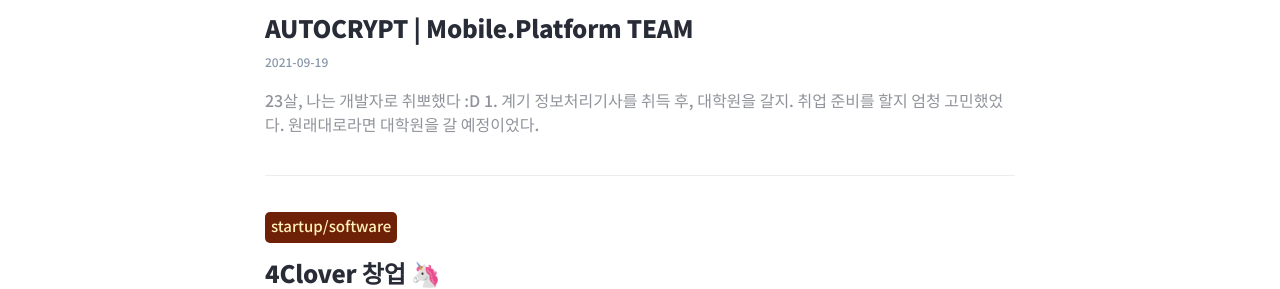
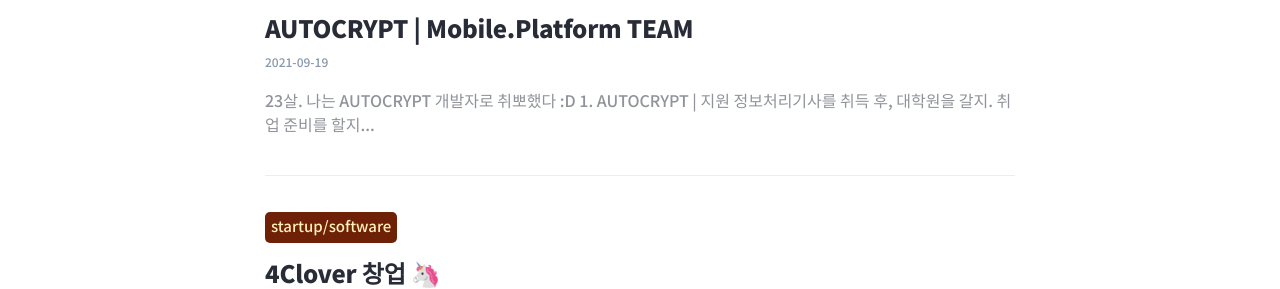
Before and after one commit to yoncho/yoncho.github.io, a Jekyll site: the page built from REPORT/index.html, in a window 1280 px wide. Shown: the part 330-619 px from the top of the page. Built offline with Jekyll 4.4.1, drawn with Linux system fonts in a browser that asks for light colours; some web fonts are replaced; some of the changed lines change nothing that is shown.

Commit message:
2021.09.20

```diff
--- a/REPORT/5_2021.09.19 copy.md
+++ b/REPORT/5_2021.09.19 copy.md
@@ -12,11 +12,12 @@
 order: 6
 ---
 
+![auto](https://user-images.githubusercontent.com/44021629/133933181-efe06b9e-6c2d-4de6-9ce7-f5586b97d2e2.jpg)
 
 
-### 23살, 나는 개발자로 취뽀했다 :D
+### 23살. 나는 AUTOCRYPT 개발자로 취뽀했다 :D
 
-## 1. 계기
+## 1. AUTOCRYPT | 지원
 정보처리기사를 취득 후, 대학원을 갈지. 취업 준비를 할지 엄청 고민했었다.
 원래대로라면 대학원을 갈 예정이었다.
 나는 자동차 관련 개발자가 되고싶었고 자율주행과 관련된 영상처리와 인공지능을 공부하며
@@ -34,7 +35,7 @@
 누나한테 연락온날. 바로 지원서를 작성해서 제출했다.
 (06.29)
 
-## 2. 3번의 면접
+## 2. AUTOCRYPT | 3번의 면접
 서류 전형은 통과했다.
 나름 대학생때 열심히 살았고, 해온게 있어서 서류는 통과할 수 있을 거란 자신감이 있었다.
 1차 면접 (실무 기술진 면접)날짜가 정해졌다.
@@ -96,4 +97,46 @@
 "다음 면접 열심히 준비하겠습니다" 라고 답했다.
 그렇게 나는 3번의 면접을 보게되었다.
 
-## 3. 마지막 면접과 최종 합격
+## 3. AUTOCRYPT | 마지막 면접과 최종 합격
+3차 면접날, 면접 보러가는길이 행복하지 않았다.
+왜 다시 면접을 보게된 걸까??..
+근심걱정이 가득한 상태로 회사에 갔다.
+면접관으로는 날 뽑고 싶어하는 팀의 팀장님과 팀 소속 개발자 대리님이 면접을 진행하셨다.
+팀장님이 먼저 사과를 하셨다.
+"나때매 다시 면접을 보는 것이다. 불합격아니고 합격인 상태에서 부서간 줄다리기가 있었다. 이해해달라" 라고 말씀하셨다.
+이때, 불편했던 마음과 걱정 근심들이 싹- 사라졌다.
+얼굴엔 웃음이 가득히,
+신난 상태로 면접을 보게되었다.
+여태 한 것들을 차근차근 다시 설명드리며, 질문에 자신있게 답을 했고
+날 뽑을려했던 팀은 개발 언어 폭이 넓어야하며
+많은 것들을 해야하는 팀이었다.
+나의 이력서에 많은 언어를 쓴 흔적과 경험이 있었다.
+내가 팀에 더 맞을 것 같아서, 절차 때문에 다시 면접을 보게된 것이었다.
+즐겁게 이야기를 하며, 정말 좋은 분위기로 면접이 끝이났고
+현장에서 팀장님이
+"합격이에요. 아마 절차때문에 합격 메일이 가는데 시간이 걸리겠지만,
+합격이니, 출근전까지 신나게 놀다가 오세요"
+라고 말씀해주셨다.
+그렇게 합격 메일이 왔다.
+![합격2](https://user-images.githubusercontent.com/44021629/133933530-082cbc3a-3be6-4c82-9049-251c7159b670.PNG)
+
+
+## 4. AUTOCRYPT | 첫 출근
+9월 13일 월요일, 인생 첫 회사를
+그리고 진짜 사회를 경험하게되었다.
+책상엔 회사 웰컴 기프트가 놓여져있었다.
+팀장님께선 나를 데리고, 부서장님과 다른 팀장님들에게 인사를 시키셨고
+모든 분들이 날 환영해주셨다.
+그리고 제일 중요한 팀원분들과 인사를 나누게되었다.
+모두 착하신 분들이였다.
+인사를 나눈 후에, 먼저 다가와주셔서
+어떻게 세팅해야하는지 이런 저런 이야기를 나눴다.
+여기서 열심히 첫 회사 생활을 하려고 한다.
+힘들어도 버티고, 더 열심히 해서
+멋진 개발자가 될 것이다.
+
+![KakaoTalk_20210920_003839160](https://user-images.githubusercontent.com/44021629/133933705-14a4e74f-b350-4311-b44c-bad9e8e994a5.jpg)
+
+
+AUTOCRYPT 홧팅 !!
+YONCHO 홧팅 !!
```
